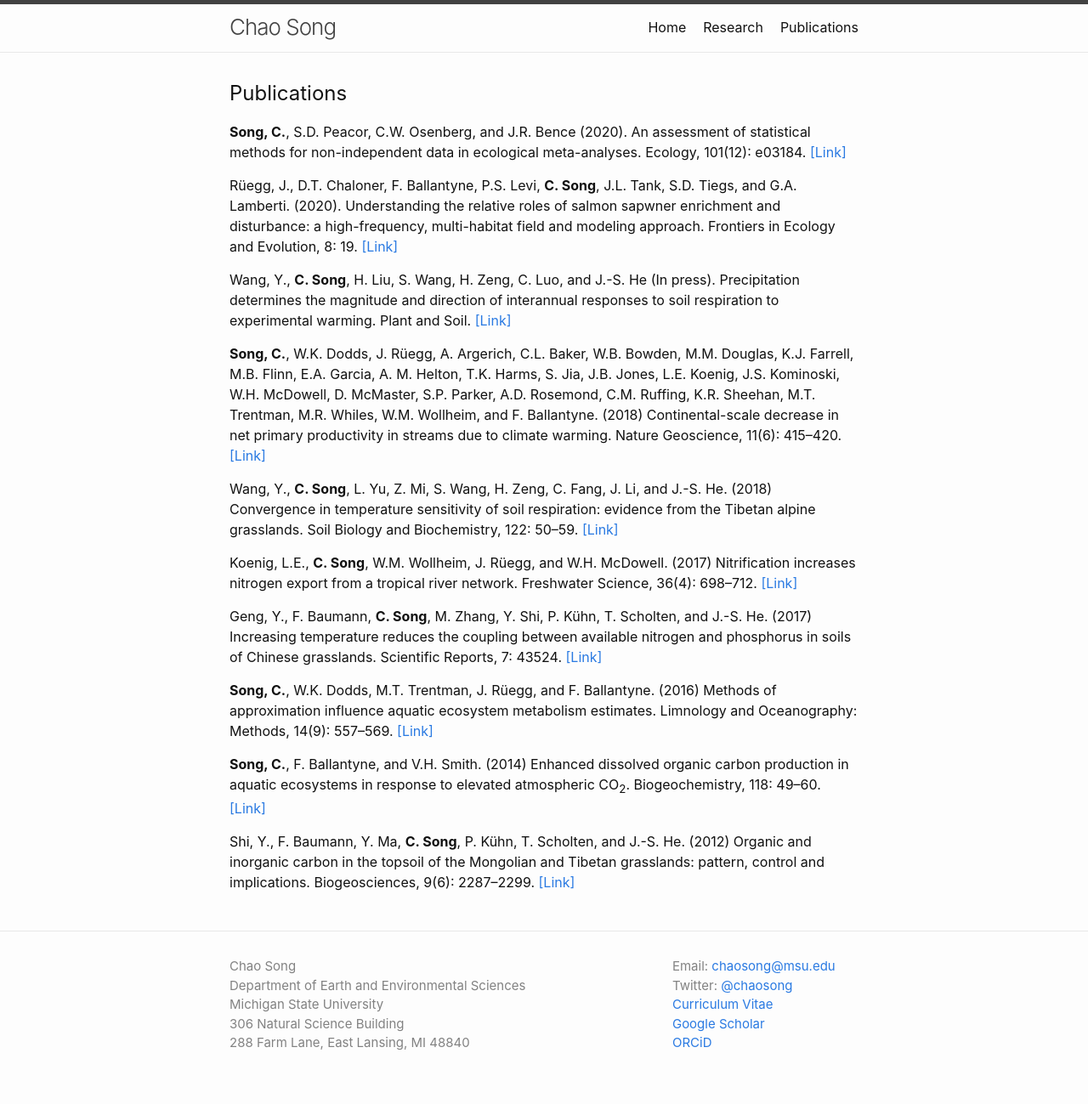
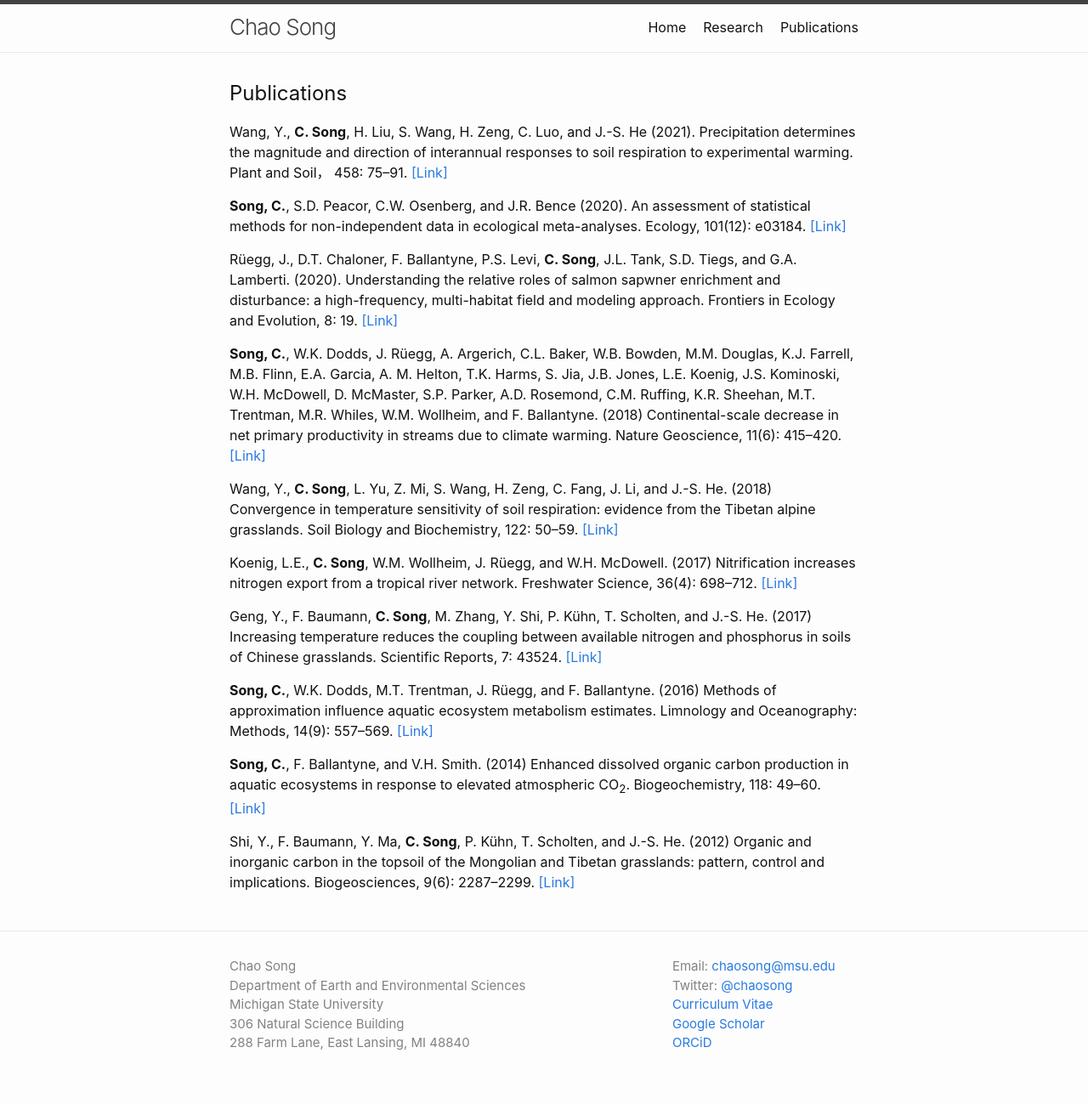
Before and after one commit to songchao1986/songchao1986.github.io, a Jekyll site: the page built from publications.md, in a window 1280 px wide. Shown: the whole page at 85% size. Built offline with Jekyll 4.4.1, drawn with Linux system fonts in a browser that asks for light colours.

Commit message:
Update publications.md

```diff
--- a/publications.md
+++ b/publications.md
@@ -6,11 +6,11 @@ permalink: /publications/
 
 ## Publications
 
+Wang, Y., **C. Song**, H. Liu, S. Wang, H. Zeng, C. Luo, and J.-S. He (2021). Precipitation determines the magnitude and direction of interannual responses to soil respiration to experimental warming. Plant and Soil， 458: 75--91. [[Link]](https://link.springer.com/article/10.1007/s11104-020-04438-y)
+
 **Song, C.**, S.D. Peacor, C.W. Osenberg, and J.R. Bence (2020). An assessment of statistical methods for non-independent data in ecological meta-analyses. Ecology, 101(12): e03184. [[Link]](https://esajournals.onlinelibrary.wiley.com/doi/abs/10.1002/ecy.3184)
 
 Rüegg, J., D.T. Chaloner, F. Ballantyne, P.S. Levi, **C. Song**, J.L. Tank, S.D. Tiegs, and G.A. Lamberti. (2020). Understanding the relative roles of salmon sapwner enrichment and disturbance: a high-frequency, multi-habitat field and modeling approach. Frontiers in Ecology and Evolution, 8: 19. [[Link]](https://www.frontiersin.org/articles/10.3389/fevo.2020.00019/full)
-
-Wang, Y., **C. Song**, H. Liu, S. Wang, H. Zeng, C. Luo, and J.-S. He (In press). Precipitation determines the magnitude and direction of interannual responses to soil respiration to experimental warming. Plant and Soil. [[Link]](https://link.springer.com/article/10.1007/s11104-020-04438-y)
 
 **Song, C.**, W.K. Dodds, J. Rüegg, A. Argerich, C.L. Baker, W.B. Bowden, M.M. Douglas, K.J. Farrell, M.B. Flinn, E.A. Garcia, A. M. Helton, T.K. Harms, S. Jia, J.B. Jones, L.E. Koenig, J.S. Kominoski, W.H. McDowell, D. McMaster, S.P. Parker, A.D. Rosemond, C.M. Ruffing, K.R. Sheehan, M.T. Trentman, M.R. Whiles, W.M. Wollheim, and F. Ballantyne. (2018) Continental-scale decrease in net primary productivity in streams due to climate warming. Nature Geoscience, 11(6): 415--420. [[Link]](https://www.nature.com/articles/s41561-018-0125-5)
 
```
